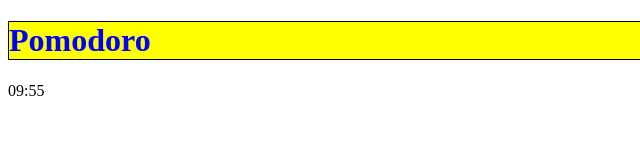
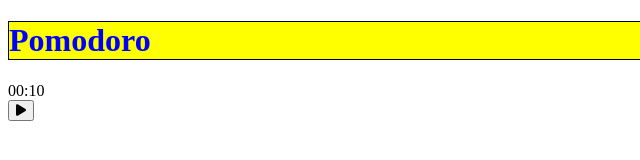
Before and after one commit to Drygnos/Pomodoro, a plain HTML site: page index.html in a window 1280 px wide. Shown: the full height of the page, 0-640 px from the left. Drawn offline with Linux system fonts and the light colour scheme.

Commit message:
fuctional launch button

```diff
--- a/index.html
+++ b/index.html
@@ -5,10 +5,14 @@
     <meta name="viewport" content="width=device-width, initial-scale=1.0">
     <title>Document</title>
     <link rel="stylesheet" href="style.css" />
+    <script src="https://kit.fontawesome.com/8ae938540f.js" crossorigin="anonymous"></script>
 </head>
 <body>
     <h1>Pomodoro</h1>
     <div id='timer'> 25:00 </div>
+    <div class="box">
+        <button id="buttonLaunchReset"><i class="fa-solid fa-play"></i></button><!--<i class="fa-solid fa-arrow-rotate-left"></i>-->
+    </div>
     <script src="script.js"></script>
 </body>
 </html>
--- a/script.js
+++ b/script.js
@@ -1,8 +1,12 @@
-let seconds = 0;
-let minutes = 10;
+let seconds = 10;
+let minutes = 0;
 let hours = 0;
 let para = document.getElementById("timer");
-let chrono = window.setInterval(addSecond, 1000);
+let button = document.getElementById('buttonLaunchReset');
+printTime();
+button.addEventListener('click', () => {
+    let chrono = window.setInterval(addSecond, 1000);
+})
 function addSecond() {
     if (seconds > 0){
         seconds--;
@@ -15,12 +19,15 @@ function addSecond() {
         seconds = 59;
         }
     else{
-        para.innerHTML = "FINI";
         window.clearTimeout(chrono);
     }
+    printTime();
+}
+
+function printTime(){
     if (hours == 0){
         para.innerHTML = (minutes < 10 ? "0" + minutes : minutes) + ":" + (seconds < 10 ? "0" + seconds : seconds);
     } else{
         para.innerHTML = hours + ":" + (minutes < 10 ? "0" + minutes : minutes) + ":" + (seconds < 10 ? "0" + seconds : seconds);
     }
-  }
+}
```
